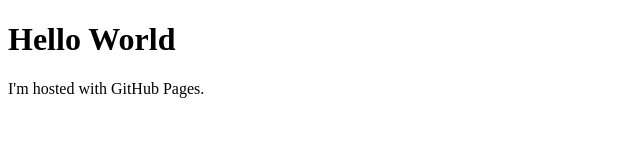
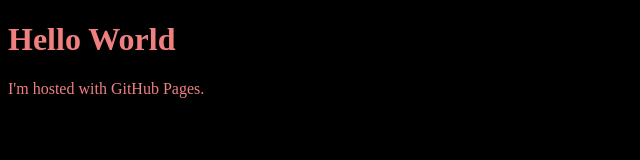
Before and after one commit to damienlayne/damienlayne.github.io, a plain HTML site: page index.html in a window 1280 px wide. Shown: the whole page, without its empty margins (0-640 px from the left). Drawn offline with Linux system fonts and the light colour scheme.

Commit message:
Update index.html

```diff
--- a/index.html
+++ b/index.html
@@ -5,7 +5,7 @@
         <title>damienlayne.github.io</title>
     </head>
 
-    <body>
+    <body style="background: black; color: lightcoral">
         <h1>Hello World</h1>
         <p>I'm hosted with GitHub Pages.</p>
     </body>
```
